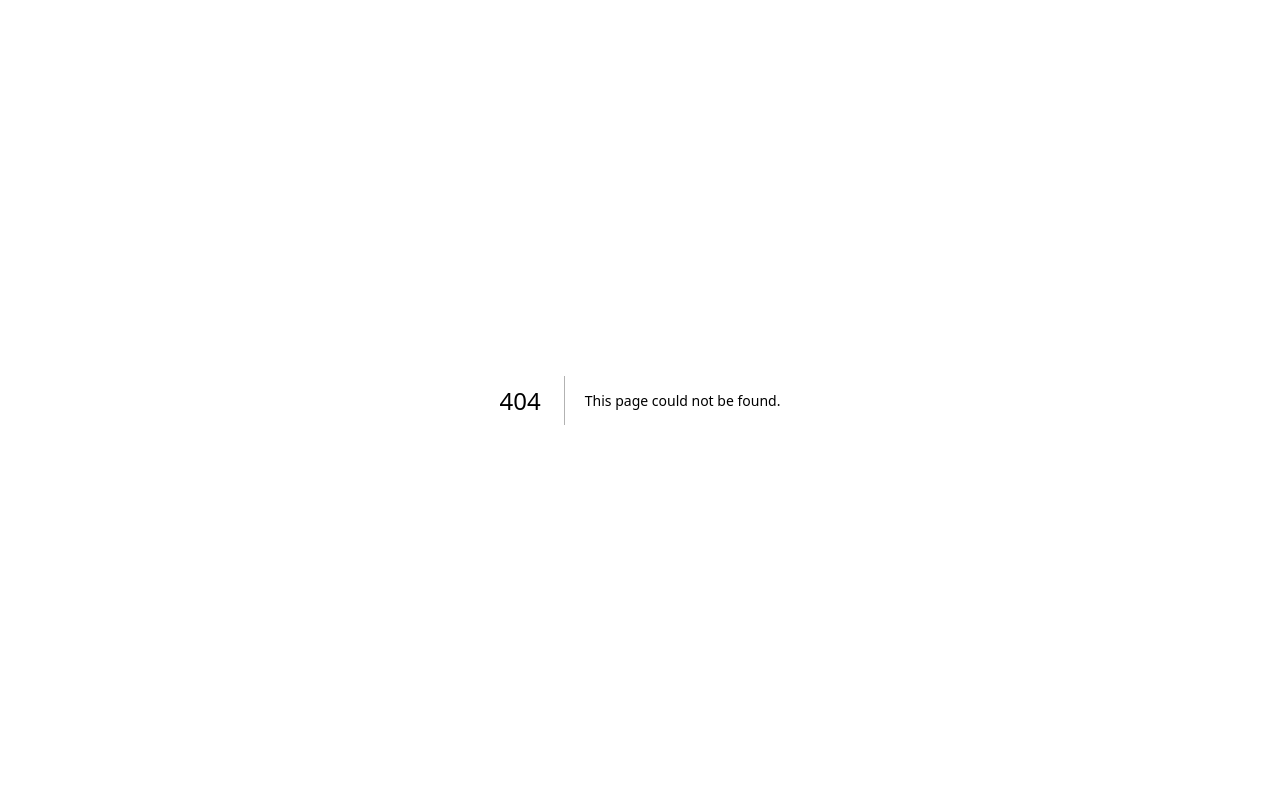
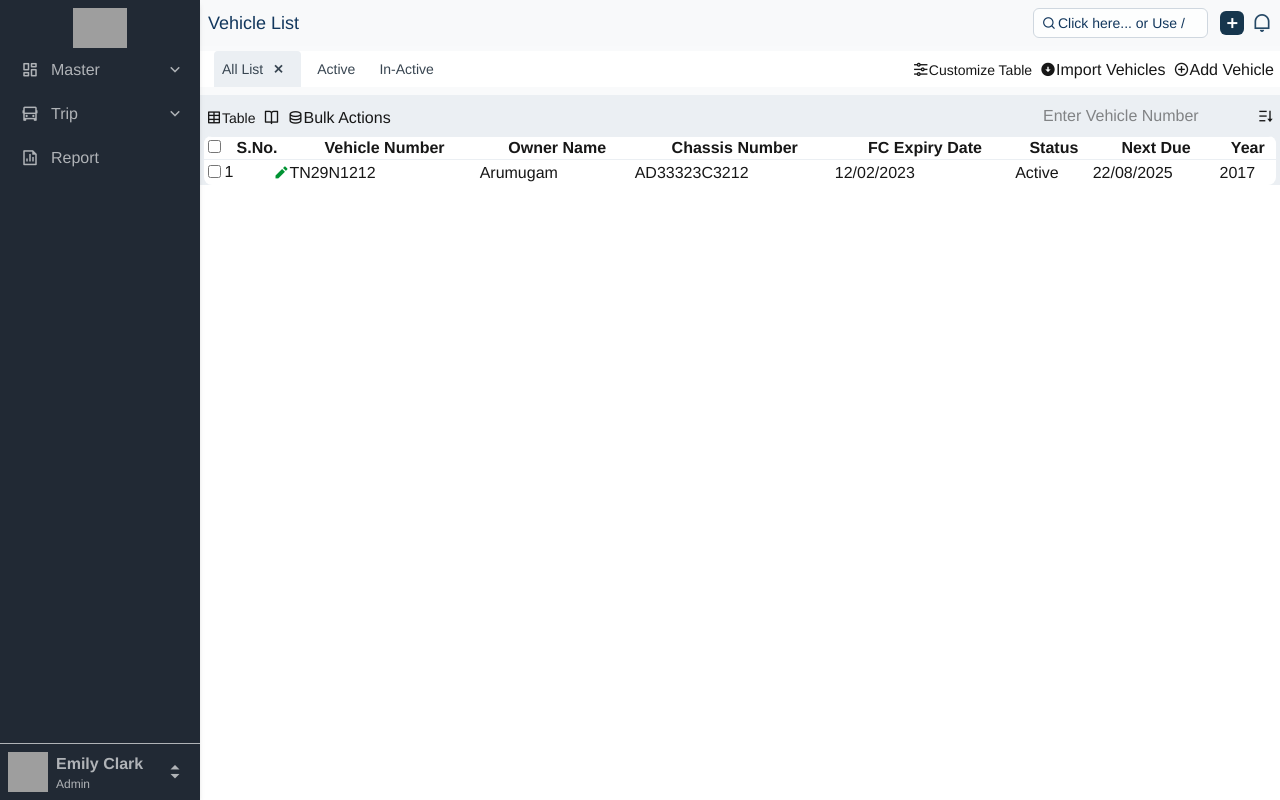
Before and after one commit to gdinesh1191/transport, a Next.js app: page /modules/vehicle/list in a window 1280 px wide. Before the commit this address had no page. Built offline with nearby package versions, Linux system fonts and the light colour scheme; grey boxes are pictures that could not be loaded.

Commit message:
altered new vehicle and vehicle list

```diff
--- a/app/components/Layout.tsx
+++ b/app/components/Layout.tsx
@@ -16,7 +16,7 @@ export default function Layout({ children, pageTitle }: LayoutProps) {
       <div className="flex-1 flex flex-col">
         <Header pageTitle={pageTitle} />
 
-        <main className="flex-1 overflow-auto custom-scrollbar bg-white p-4">
+        <main className="overflow-auto custom-scrollbar bg-white   style={{ height: 'calc(100vh - 100px)'  }}">
           {children}
         </main>
       </div>
--- /dev/null
+++ b/app/modules/vehicle/list/page.tsx
@@ -0,0 +1,164 @@
+ 'use client';
+
+import React from 'react';
+import Layout from '../../../components/Layout';
+
+const VehicleList = () => {
+  return (
+    <Layout pageTitle="Vehicle List">
+      <div className="bg-gray-50 flex-1">
+        <main className="flex-1 overflow-y-auto">
+          <div className="container "  >
+            {/* First Row */}
+            <div className="flex justify-between items-center bg-white px-1.5 mt-[5px]">
+              <ul className="flex flex-wrap text-sm font-medium text-center bg-white text-[#576c7d] ml-2">
+                <li className="me-2 rounded-lg">
+                  <a href="#" className="tab inline-block p-2 text-[#384551] bg-[#ebeff3] !rounded-t-[4px]">
+                    All List
+                    <i className="ri-close-fill font-bold px-2"></i>
+                  </a>
+                </li>
+                <li className="me-2">
+                  <a href="#" className="tab inline-block p-2 text-[#384551]">
+                    Active
+                    <i className="ri-close-fill font-bold px-2 hidden"></i>
+                  </a>
+                </li>
+                <li className="me-2">
+                  <a href="#" className="tab inline-block p-2 text-[#384551]">
+                    In-Active
+                    <i className="ri-close-fill font-bold px-2 hidden"></i>
+                  </a>
+                </li>
+              </ul>
+
+              <div className="flex items-center">
+                <button id="openSidebarCustomize" className="btn-clean">
+                  <i className="ri-equalizer-line"></i>
+                  <span className="text-sm">Customize Table</span>
+                </button>
+
+                <button className="btn-bordered ml-2">
+                  <i className="ri-arrow-down-circle-fill"></i>
+                  Import Vehicles
+                </button>
+                <button className="btn-primary ml-2">
+                  <i className="ri-add-circle-line"></i>
+                  Add Vehicle
+                </button>
+              </div>
+            </div>
+
+            {/* Second Row */}
+            <div className="flex justify-between items-center px-1.5 py-1.5 bg-[#ebeff3] mt-2">
+              <div className="flex items-center space-x-2 mt-1">
+                <button className="btn-bordered">
+                  <i className="ri-table-2"></i>
+                  <span className="text-sm">Table</span>
+                </button>
+
+                <div className="relative inline-block">
+                  <button id="viewModeBtn" className="btn-clean-xtra">
+                    <i className="ri-book-open-line"></i>
+                  </button>
+                  <div id="viewModeDropdown" className="absolute top-full left-0 mt-2 w-40 bg-white rounded shadow-lg hidden z-50">
+                    <ul className="text-sm text-black">
+                      <li>
+                        <button className="w-full text-left px-4 py-1 hover:bg-[#009333] hover:text-white" id="comfortBtn">
+                          <i className="ri-book-open-line"></i> Comfortable
+                        </button>
+                      </li>
+                      <li>
+                        <button className="w-full text-left px-4 py-1 hover:bg-[#009333] hover:text-white" id="compactBtn">
+                          <i className="ri-book-open-line"></i> Compact
+                        </button>
+                      </li>
+                    </ul>
+                  </div>
+                </div>
+
+                <button className="btn-clean-xtra" id="bulkActionsBtn">
+                  <i className="ri-database-2-line"></i>
+                  Bulk Actions
+                </button>
+
+                <div id="bulkActionButtons" className="bulk-actions flex items-center space-x-2">
+                  <button className="btn-bordered" id="cancelSelectionBtn" style={{ display: 'none' }}>
+                    <i className="ri-close-line"></i>
+                    Cancel
+                  </button>
+                  <button className="btn-bordered" id="deleteBtn" style={{ display: 'none' }}>
+                    <i className="ri-delete-bin-6-line"></i>
+                    Delete
+                  </button>
+                  <button className="btn-bordered" id="downloadBtn" style={{ display: 'none' }}>
+                    <i className="ri-arrow-down-line"></i>
+                    Download
+                  </button>
+                  <button className="btn-bordered" id="printBtn" style={{ display: 'none' }}>
+                    <i className="ri-printer-line"></i>
+                    Print
+                  </button>
+                  <button className="btn-bordered" id="summaryBtn" style={{ display: 'none' }}>
+                    <i className="ri-sticky-note-line"></i>
+                    Summary
+                  </button>
+                </div>
+              </div>
+
+              <div className="flex items-center relative">
+                <input className="form-control" type="text" placeholder="Enter Vehicle Number" />
+                <i className="ri-sort-desc cursor-pointer ml-2" id="openSidebar"></i>
+              </div>
+            </div>
+
+            <div className="bg-[#ebeff3]">
+      <div className="mx-1 max-h-[calc(100vh-190px)] overflow-y-auto rounded-lg bg-white">
+        <table className="table w-full">
+          <thead className="table-head">
+            <tr className="bg-white shadow-[inset_0_1px_0_#ebeff3,inset_0_-1px_0_#ebeff3]">
+              <th className="checkbox-column" id="checkboxColumn">
+                <input type="checkbox" id="selectAll" className="form-check" />
+              </th>
+              <th className="table-th">S.No.</th>
+              <th className="table-th">Vehicle Number</th>
+              <th className="table-th">Owner Name</th>
+              <th className="table-th">Chassis Number</th>
+              <th className="table-th">FC Expiry Date</th>
+              <th className="table-th">Status</th>
+              <th className="table-th">Next Due</th>
+              <th className="table-th">Year</th>
+            </tr>
+          </thead>
+          <tbody id="queue-details-body">
+            <tr className="table-row">
+              <td className="table-td checkbox-column text-center">
+                <input type="checkbox" className="row-checkbox form-check" />
+              </td>
+              <td className="table-td">
+                <span className="float-left">1</span>
+                <span className="table-edit-icon float-right cursor-pointer text-[#009333] hover:text-[#007a2a]">
+                  <i className="ri-pencil-fill"></i>
+                </span>
+              </td>
+              <td className="table-td">TN29N1212</td>
+              <td className="table-td">Arumugam</td>
+              <td className="table-td">AD33323C3212</td>
+              <td className="table-td">12/02/2023</td>
+              <td className="table-td">Active</td>
+              <td className="table-td">22/08/2025</td>
+              <td className="table-td">2017</td>
+            </tr>
+          </tbody>
+        </table>
+      </div>
+    </div>
+          </div>
+        </main>
+      </div>
+
+    </Layout>
+  );
+};
+
+export default VehicleList;
--- a/app/modules/vehicle/new/page.tsx
+++ b/app/modules/vehicle/new/page.tsx
@@ -3,7 +3,6 @@
 import { useState } from 'react';
 import Layout from '../../../components/Layout';
 
-// Form field components for reusability
 const FormField = ({ label, required = false, children, className = "" }: {
   label: string;
   required?: boolean;
@@ -139,10 +138,9 @@ export default function NewVehicle() {
 
   return (
     <Layout pageTitle="Vehicle Registration">
-      <div className="min-h-screen bg-gray-50">
+      <div className="bg-gray-50 flex-1">
         <main id="main-content" className="flex-1 overflow-y-auto">
-          <div className="container mx-auto px-4 py-6">
-            <h1 className="text-2xl font-bold text-gray-800 mb-6">Vehicle Registration</h1>
+          <div className="container px-4 py-6"    style={{ height: 'calc(100vh - 103px)', overflowY: 'auto' }}>
 
             <form onSubmit={handleSubmit}>
               {/* Basic Vehicle Information */}
@@ -192,7 +190,7 @@ export default function NewVehicle() {
                 </div>
               </div>
 
-              {/* Tab Navigation */}
+              {}
               <div className="mx-2 mt-5">
                 <ul className="flex whitespace-nowrap w-full border-b border-gray-300 mr-3">
                   {tabs.map((tab) => (
@@ -209,7 +207,7 @@ export default function NewVehicle() {
                 </ul>
               </div>
 
-              {/* Tab Content */}
+              {}
               <div className="mt-3">
                 {renderTabContent()}
               </div>
@@ -218,17 +216,10 @@ export default function NewVehicle() {
         </main>
 
         <footer className="bg-[#ebeff3] py-3 h-[56.9px] px-4 flex justify-start gap-2">
-          <button
-            type="submit"
-            onClick={handleSubmit}
-            className="bg-[#009333] text-white border border-[#009333] px-2 py-1 text-sm rounded hover:bg-[#007a2a]"
-          >
+          <button  type="submit"   onClick={handleSubmit}   className="bg-[#009333] text-white border border-[#009333] px-2 py-1 text-sm rounded hover:bg-[#007a2a]" >
             Save
           </button>
-          <button
-            type="button"
-            className="bg-[#6c757d] text-white border border-[#6c757d] px-2 py-1 text-sm rounded hover:bg-[#545b62]"
-          >
+          <button  type="button" className="bg-[#6c757d] text-white border border-[#6c757d] px-2 py-1 text-sm rounded hover:bg-[#545b62]" >
             Cancel
           </button>
         </footer>
```
